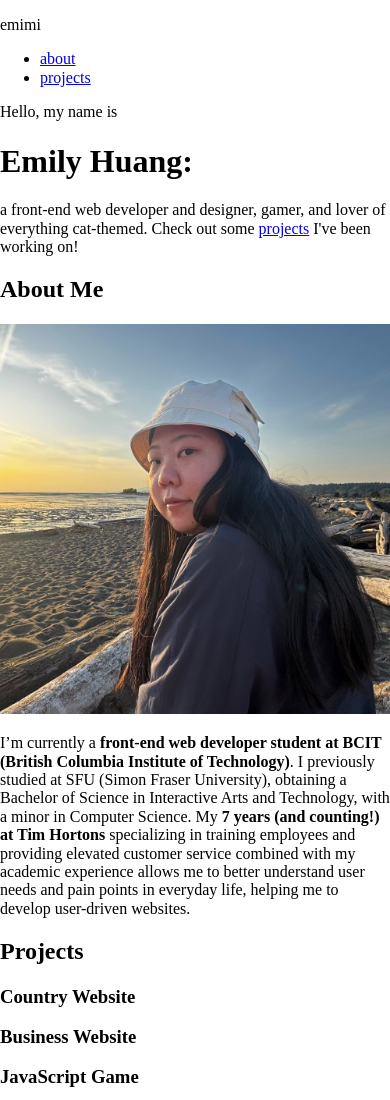
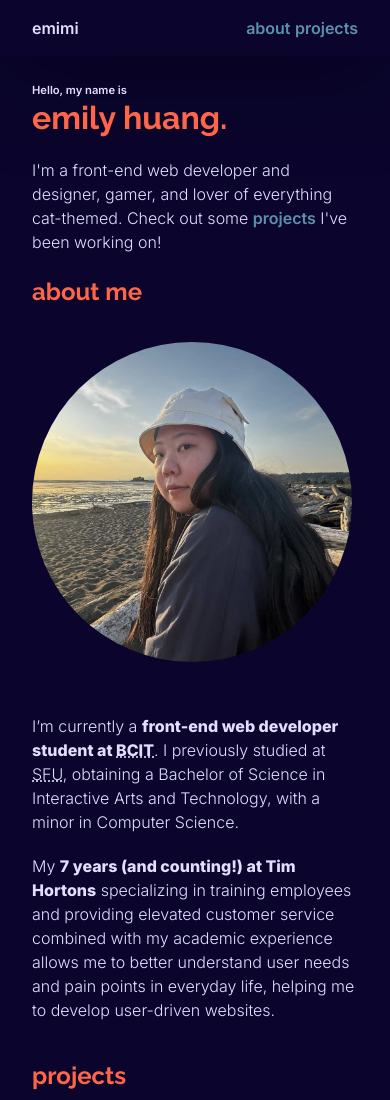
Before and after one commit to ehuang3h/fwdp1000-landing-page, a plain HTML site: page index.html in a window 390 px wide. Shown: the top 1100 px of the page. Drawn offline with Linux system fonts and the light colour scheme.

Commit message:
Added CSS styling: fonts, colours, flex layout

```diff
--- a/index.html
+++ b/index.html
@@ -1,57 +1,106 @@
 <!DOCTYPE html>
 <html lang="en">
   <head>
-    <meta charset="UTF-8">
-    <meta name="viewport" content="width=device-width, initial-scale=1.0">
+    <meta charset="UTF-8" />
+    <meta name="viewport" content="width=device-width, initial-scale=1.0" />
     <title>Emily Huang</title>
     <!-- Fonts -->
+    <link rel="preconnect" href="https://fonts.googleapis.com" />
+    <link rel="preconnect" href="https://fonts.gstatic.com" crossorigin />
+    <link
+      href="https://fonts.googleapis.com/css2?family=Inter:ital,opsz,wght@0,14..32,100..900;1,14..32,100..900&family=Raleway:ital,wght@0,100..900;1,100..900&display=swap"
+      rel="stylesheet"
+    />
     <!-- Stylesheets -->
-    <link rel="stylesheet" href="styles/normalize-fwd.css">
-    <link rel="stylesheet" href="styles/main.css">
+    <link rel="stylesheet" href="styles/normalize-fwd.css" />
+    <link rel="stylesheet" href="styles/main.css" />
   </head>
   <body>
     <header>
-        <p>emimi</p>
-        <nav>
+      <nav id="menu-flex">
+        <a href="index.html" id="logo">Emimi</a>
         <ul>
-                <li><a href="#about">about</a></li>
-                <li><a href="#projects">projects</a></li>
+          <li><a href="#about">About</a></li>
+          <li><a href="#projects">Projects</a></li>
         </ul>
       </nav>
     </header>
     <main>
-        <p>Hello, my name is</p>
-        <h1>Emily Huang:</h1>
-        <p>a front-end web developer and designer, gamer, and lover of everything cat-themed. Check out some <a href="#projects">projects</a> I've been working on!</p>
+      <div id="site-wrapper">
+        <p id="tag-line">Hello, my name is</p>
+        <h1>Emily Huang.</h1>
+        <p>
+          I'm a front-end web developer and designer, gamer, and lover of
+          everything cat-themed. Check out some
+          <a href="#projects">projects</a> I've been working on!
+        </p>
 
         <!-- About Section -->
         <section id="about">
           <h2>About Me</h2>
-            <img src="images/profile.jpg" alt="Picture of Emily">
-            <p>I’m currently a <strong>front-end web developer student at BCIT (British Columbia Institute of Technology)</strong>.  I previously studied at SFU (Simon Fraser University), obtaining a Bachelor of Science in Interactive Arts and Technology, with a minor in Computer Science.  My <strong>7 years (and counting!) at Tim Hortons</strong> specializing in training employees and providing elevated customer service combined with my academic experience allows me to better understand user needs and pain points in everyday life, helping me to develop user-driven websites.</p>
+          <div class="flex-layout">
+            <div class="flex-img">
+              <img
+                id="profile"
+                src="images/profile.webp"
+                alt="Picture of Emily"
+              />
+            </div>
+            <div class="flex-text">
+              <p>
+                I’m currently a
+                <strong
+                  >front-end web developer student at
+                  <abbr title="British Columbia Institute of Technology"
+                    >BCIT</abbr
+                  ></strong
+                >. I previously studied at
+                <abbr title="Simon Fraser University">SFU</abbr>, obtaining a
+                Bachelor of Science in Interactive Arts and Technology, with a
+                minor in Computer Science.
+              </p>
+
+              <p>
+                My
+                <strong>7 years (and counting!) at Tim Hortons</strong>
+                specializing in training employees and providing elevated
+                customer service combined with my academic experience allows me
+                to better understand user needs and pain points in everyday
+                life, helping me to develop user-driven websites.
+              </p>
+            </div>
+          </div>
         </section>
         <!-- End of About Section -->
 
         <!-- Projects Section -->
         <section id="projects">
           <h2>Projects</h2>
-            <section id="country-site">
+          <div class="flex-layout">
+            <section id="country-site" class="project-card">
               <h3>Country Website</h3>
+              <img src="images/coming-soon.jpg" alt="Placeholder image" />
             </section>
-            <section id="business-site">
+            <section id="business-site" class="project-card">
               <h3>Business Website</h3>
+              <img src="images/coming-soon.jpg" alt="Placeholder image" />
             </section>
-            <section id="js-game">
+            <section id="js-game" class="project-card">
               <h3>JavaScript Game</h3>
+              <img src="images/coming-soon.jpg" alt="Placeholder image" />
             </section>
-            <section id="movie-db">
+            <section id="movie-db" class="project-card">
               <h3>Movid Database</h3>
+              <img src="images/coming-soon.jpg" alt="Placeholder image" />
             </section>
-            <section id="vancouver-wp-site">
+            <section id="vancouver-wp-site" class="project-card">
               <h3>Vancouver Wordpress Site</h3>
+              <img src="images/coming-soon.jpg" alt="Placeholder image" />
             </section>
+          </div>
         </section>
         <!-- End of Projects Section -->
+      </div>
     </main>
     <footer>
       <p>Connect with me!</p>
@@ -59,5 +108,6 @@
       <a href="#">LinkedIn</a>
       <a href="">GitHub</a>
       <p>&copy; 2025 Emily Huang FWD.</p>
+    </footer>
   </body>
 </html>
--- a/styles/main.css
+++ b/styles/main.css
@@ -6,7 +6,6 @@
 	- Elements
 	- Links
 # LAYOUTS
-# COMPONENTS
 	- Header
 	- Main
 	- Footer
@@ -19,64 +18,86 @@
 /* Typography
 --------------------------------------------- */
 body {
-
+  font-family: "Inter", Arial, sans-serif;
+  font-size: 1rem;
+  font-weight: 300;
+  line-height: 1.5;
+  background-color: #0B052D;
+  color: #e3deff;
 }
 
 h1,
 h2,
-h3,
-h4,
-h5,
-h6 {
+h3 {
+  font-family: "Raleway", Helvetica, sans-serif;
+  margin: 1rem 0;
+  padding: 0;
+  text-transform: lowercase;
+}
 
+h1,
+h2 {
+  color: #ff6548;
+}
+
+h1 {
+  margin-top: 0;
+}
+
+h3 {
+  color: #0c0c0c;
 }
 
 p {
+  margin: 0.25rem 0 1.25rem;
+  max-width: 25rem;
+}
 
+strong {
+	font-weight: 800;
 }
 
 /* Elements
 --------------------------------------------- */
-ul {
 
+img {
+  width: 100%;
+  height: auto;
+  margin: 1rem 0;
+  display: block;
 }
 
-ol {
-
+ul {
+	margin: 0;
+  padding: 0;
 }
 
-dl {
-
-}
-
-figure {
-
-}
-
-table {
-
+ul li {
+  display: inline;
 }
 
 /* Links
 --------------------------------------------- */
 a {
-
+  color: #93EEFF;
+  text-decoration: none;
+  text-transform: lowercase;
+  font-weight: 600;
+  opacity: 60%;
 }
 
 a:visited {
-
+  color: #93EEFF;
 }
 
 a:hover {
-
+  opacity: 100%;
 }
 
 a:focus {
-
 }
 
 a:active {
-
 }
 
 /*--------------------------------------------------------------
@@ -86,27 +107,84 @@ a:active {
 /*--------------------------------------------------------------
 # START OF LAYOUTS
 --------------------------------------------------------------*/
-
-
-/*--------------------------------------------------------------
-# END OF LAYOUTS
---------------------------------------------------------------*/
-
-/*--------------------------------------------------------------
-# START OF COMPONENTS
---------------------------------------------------------------*/
-
 /* Header
 --------------------------------------------- */
+header, footer{
+	padding: 1rem 2rem;
+}
 
+header {
+	box-shadow: 0 2px 100px #040117;
+	margin-bottom: 2rem;
+}
+
+#header-flex {
+	display: flex;
+	justify-content: space-between;
+}
+
+#logo {
+	text-transform: lowercase;
+	font-weight: 600;
+  color: #e3deff;
+  opacity: 100%;
+}
+
+#menu-flex {
+  display: flex;
+  justify-content: space-between;
+}
+
+footer {
+	margin-top: 2rem;
+	box-shadow: 0px -2px 100px #040117;
+}
 
 /* Main
 --------------------------------------------- */
+/* General */
+#site-wrapper {
+  max-width: 120rem;
+  margin: 0 auto;
+  padding: 0 2rem;
+}
 
+.flex-layout {
+	display: flex;
+	flex-direction: column;
+	gap: 2rem;
+	justify-content: space-around;
+}
+
+/* Landing Area */
+#tag-line {
+  margin: 0;
+  font-size: 0.7rem;
+  font-weight: 600;
+  line-height: 0.5;
+}
+
+#profile {
+  max-width: 20rem;
+  border-radius: 50%;
+}
+
+/* Projects */
+.project-card {
+  background-color: #93EEFF;
+  opacity: 70%;
+  padding: 1rem;
+  max-width: 20rem;
+  border-radius: 2%;
+}
+
+.project-card:hover {
+  opacity: 100%;
+}
 
 /* Footer
 --------------------------------------------- */
 
 /*--------------------------------------------------------------
-# END OF COMPONENTS
+# END OF LAYOUTS
 --------------------------------------------------------------*/
```
Also changed, not shown: scripts/navigation.js (added, +91 -0 lines), images/coming-soon.jpg (added), images/profile.jpg (deleted), images/profile.webp (added), 1 other file. Lines whose indentation alone changed are shown as unchanged.
